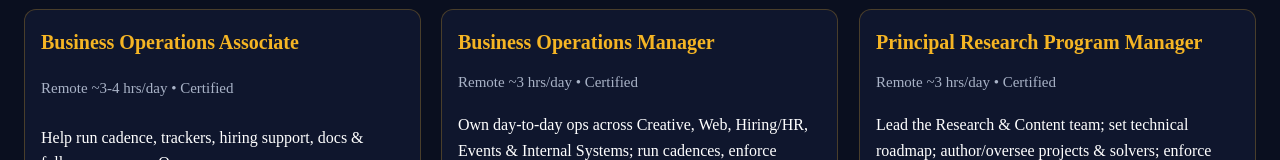
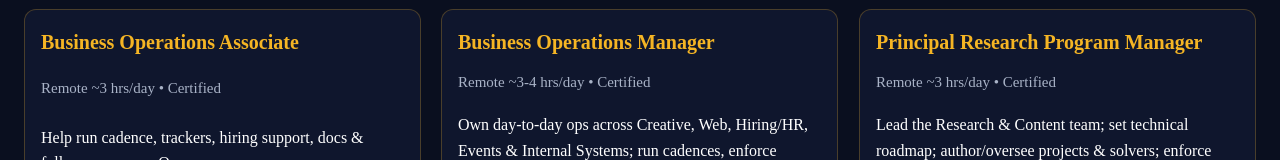
Before and after one commit to RocketiQ/nextjs-boilerplate, a Next.js app: page /careers in a window 1280 px wide. Shown: the part 890-1050 px from the top of the page. Built offline with nearby package versions, Linux system fonts and the light colour scheme; no server answers.

Commit message:
Update page.tsx

```diff
--- a/app/careers/page.tsx
+++ b/app/careers/page.tsx
@@ -43,7 +43,7 @@ const jobs: Role[] = [
     href: '/business-operations-associate',
     blurb:
       'Help run cadence, trackers, hiring support, docs & follow-ups across Ops.',
-    meta: 'Remote ~3-4 hrs/day • Certified',
+    meta: 'Remote ~3 hrs/day • Certified',
   },
   {
   title: 'Business Operations Manager',
@@ -51,7 +51,7 @@ const jobs: Role[] = [
   href: '/business-operations-manager',
   blurb:
     'Own day-to-day ops across Creative, Web, Hiring/HR, Events & Internal Systems; run cadences, enforce quality, keep teams in sync.',
-  meta: 'Remote ~3 hrs/day • Certified',
+  meta: 'Remote ~3-4 hrs/day • Certified',
   },
   {
   title: 'Principal Research Program Manager',
```
